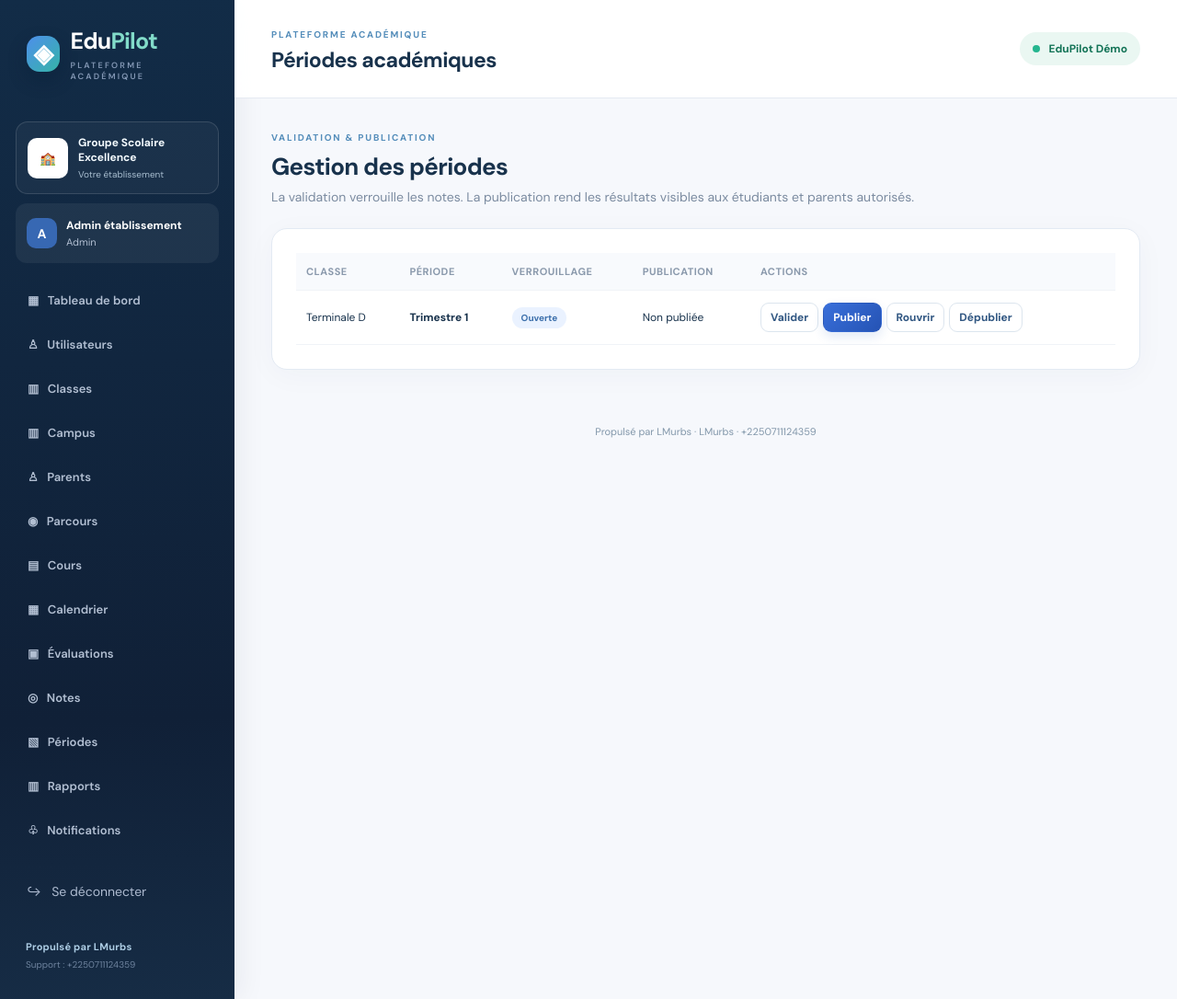
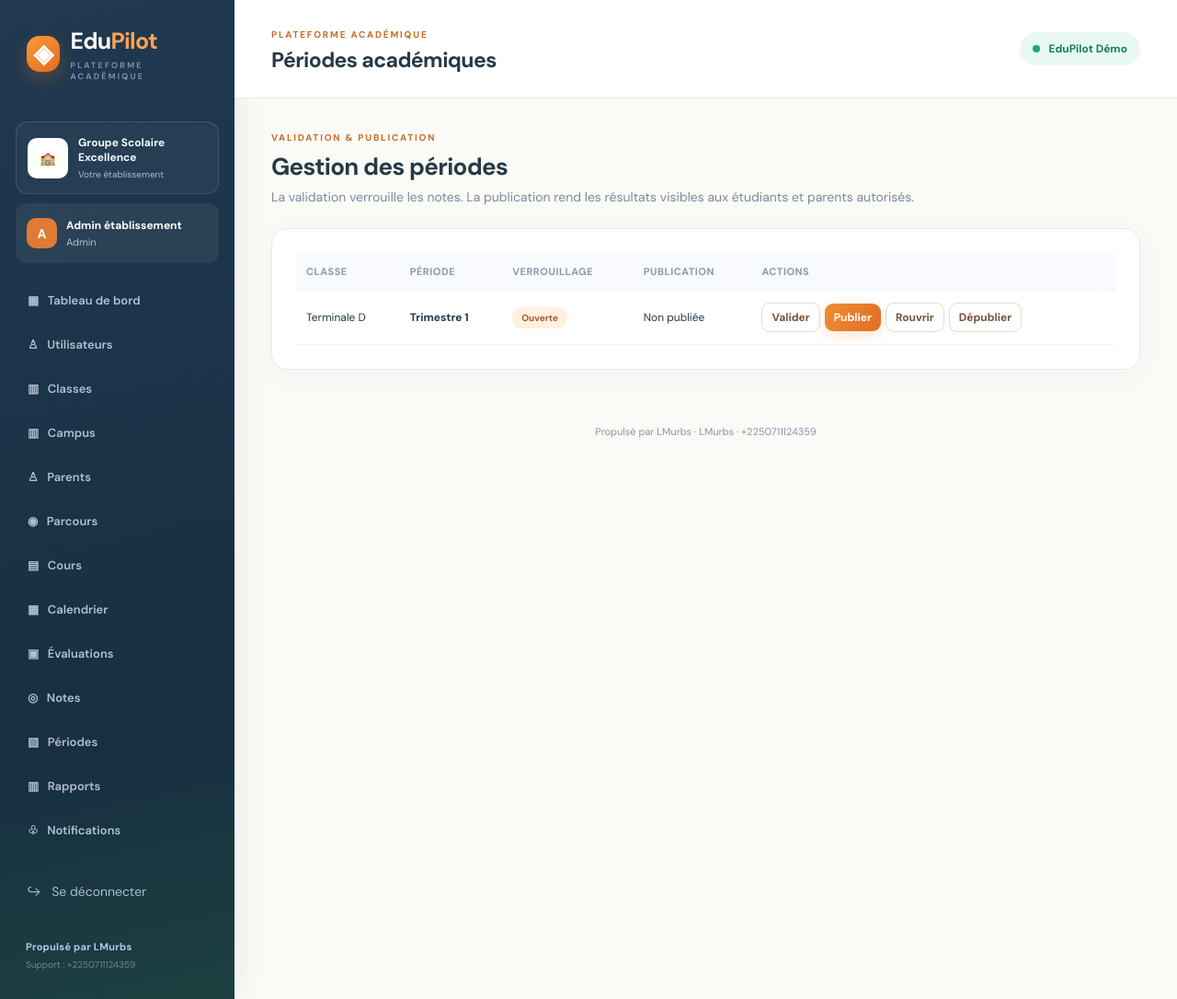
Before and after one commit to Doumouss29/edupilot, a Flask app: page /periods in a window 1280 px wide. Shown: the whole page at 92% size. Run offline with Flask 3, Linux system fonts and the light colour scheme; the visitor is signed in with stand-in values (Sample User, id 1); data comes from the database, SQL or seed files in the repository; parts of the project's set-up code (start-up, migrations or seed data) failed here and were passed over.

Commit message:
design: adopt restrained orange white palette with blue and green accents

```diff
--- a/static/app.css
+++ b/static/app.css
@@ -69,3 +69,48 @@ body{background:var(--bg);color:var(--ink);font-family:'DM Sans',Inter,system-ui
 .restriction-card a{color:#255cbb;font-weight:750}
 .restriction-card footer{border-top:1px solid #e5edf4;margin-top:28px;padding-top:19px;color:#91a3b5;font-size:12px}
 @media(max-width:720px){.modern-form,.school-edit{grid-template-columns:1fr}.school-grid{grid-template-columns:1fr}.school-edit label:nth-child(3),.school-edit .checkline,.school-edit button{grid-column:auto}.login-card{padding:22px}.panel{padding:17px}.app-footer{padding:12px 18px 28px}.restriction-card{padding:30px 24px}}
+
+/* EduPilot — édition Safran : orange, blanc et touches de bleu/vert */
+:root{--navy:#1e344b;--navy2:#25475d;--blue:#e87827;--ink:#253a49;--muted:#81909b;--border:#e8ebea;--bg:#fafaf7;--white:#fff;--green:#169875;--accent:#ed8b32}
+body{background:#fafaf7;color:#263946}
+.sidebar{background:linear-gradient(168deg,#203950 0%,#182e42 72%,#1b403f 100%)}
+.brand-icon{background:linear-gradient(140deg,#fa9a37,#e26d21);box-shadow:0 8px 20px #ed772344}
+.accent,.hero-logo span{color:#ffa34f!important}
+.sidebar .nav:hover{background:#2d4b5b}
+.avatar{background:#df7b35}
+.hero-login{background:radial-gradient(circle at 10% 20%,#795038 0%,transparent 45%),linear-gradient(155deg,#233d54,#173649 75%,#214a42)}
+.hero-copy em{color:#ffa456}
+.login-panel{background:#fafaf7}
+.statusdot{background:#1ba582}
+.top-right{color:#137d65;background:#e9f9f1}
+.kpi.highlighted{background:linear-gradient(135deg,#fff5e9,#eaf8f2);border-color:#f3e0cb}
+.kpi.highlighted strong,.eyebrow{color:#c76b25}
+.btn.primary,.fc .fc-button-primary{background:linear-gradient(125deg,#ef8f32,#df6d24)!important;border:0!important;color:#fff;box-shadow:0 5px 13px #e47a2730}
+.btn.primary:hover{filter:brightness(1.04)}
+.btn.outline{color:#79533a;border-color:#e7d9cb}
+.tag{color:#a65c28;background:#fff0e0}
+.tag.success{color:#168466;background:#e6f9ef}
+.tag.danger{color:#ad3048;background:#ffebed}
+a:not(.nav):hover{color:#dc722b}
+.school-link{display:flex;gap:10px;flex-wrap:wrap;align-items:center;background:#fff8ef;border:1px solid #f5e3c9;border-radius:12px;padding:12px;margin:16px 0}
+.school-link small{color:#966a48;font-weight:700}
+.school-link a{min-width:0;overflow-wrap:anywhere;color:#c96c22;font-weight:700;font-size:12px}
+.school-main-action{margin:5px 0 15px}
+.page-actions{display:flex;gap:10px;align-items:center;flex-wrap:wrap;margin:16px 0}
+.panel-title .page-actions{margin:0}
+.school-edit-details{padding:11px 0;border-top:1px solid #ece5dc;margin-top:10px}
+.school-edit-details>summary{cursor:pointer;font-size:12px;font-weight:700;color:#5f7484;margin-bottom:12px}
+.password-field{display:grid;gap:10px}
+.password-field label{font-size:12px;font-weight:700;color:#537086;display:grid;gap:6px}
+.password-field input{width:100%;border:1px solid #d8e3ee;border-radius:10px;padding:12px}
+.password-actions{display:flex;flex-wrap:wrap;gap:7px}
+.form-page{max-width:980px}
+.form-actions{display:flex;align-items:center;gap:11px;grid-column:1/-1;flex-wrap:wrap}
+.change-password-form{max-width:560px;display:grid;gap:16px}
+.change-password-form label{display:grid;gap:7px;color:#536b7b;font-size:12px;font-weight:700}
+.change-password-form input{padding:13px;border:1px solid #dee5ec;border-radius:10px}
+.table-link{font-weight:700;color:#d27329;font-size:12px;overflow-wrap:anywhere;white-space:normal}
+.school-card .school-card-header{align-items:center}
+.school-card-header p{overflow-wrap:anywhere}
+.login-foot{color:#8d9ba7;text-align:center;margin-top:16px;font-size:11px}
+@media(max-width:720px){.school-link{align-items:flex-start;flex-direction:column}.page-actions{gap:8px}}
```
